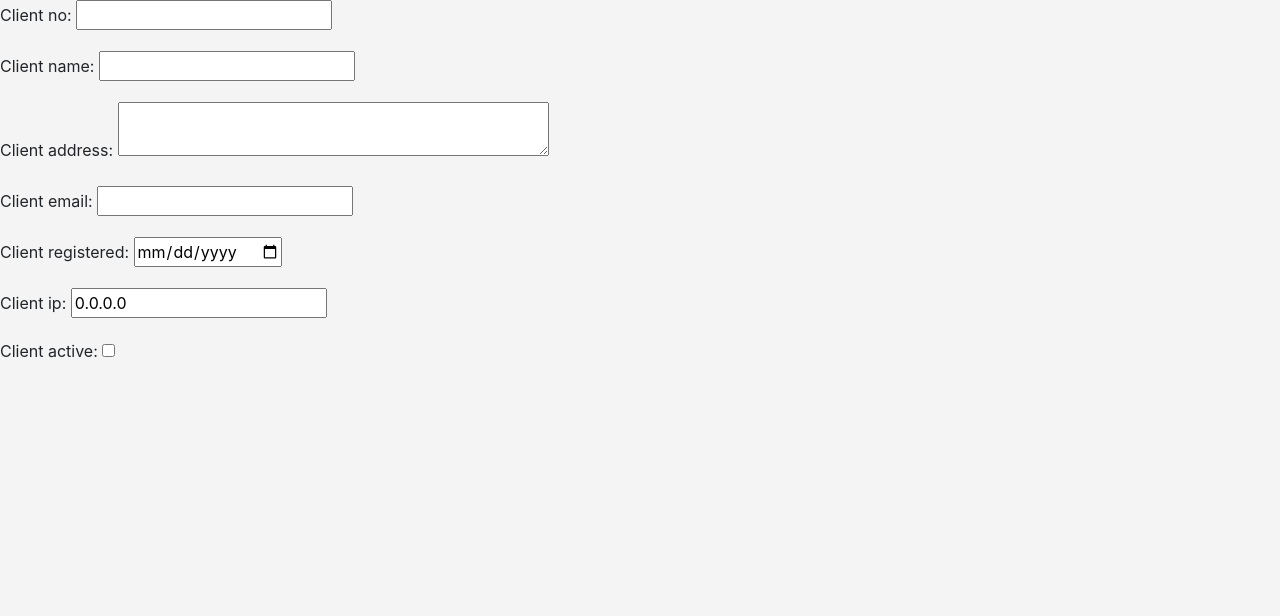
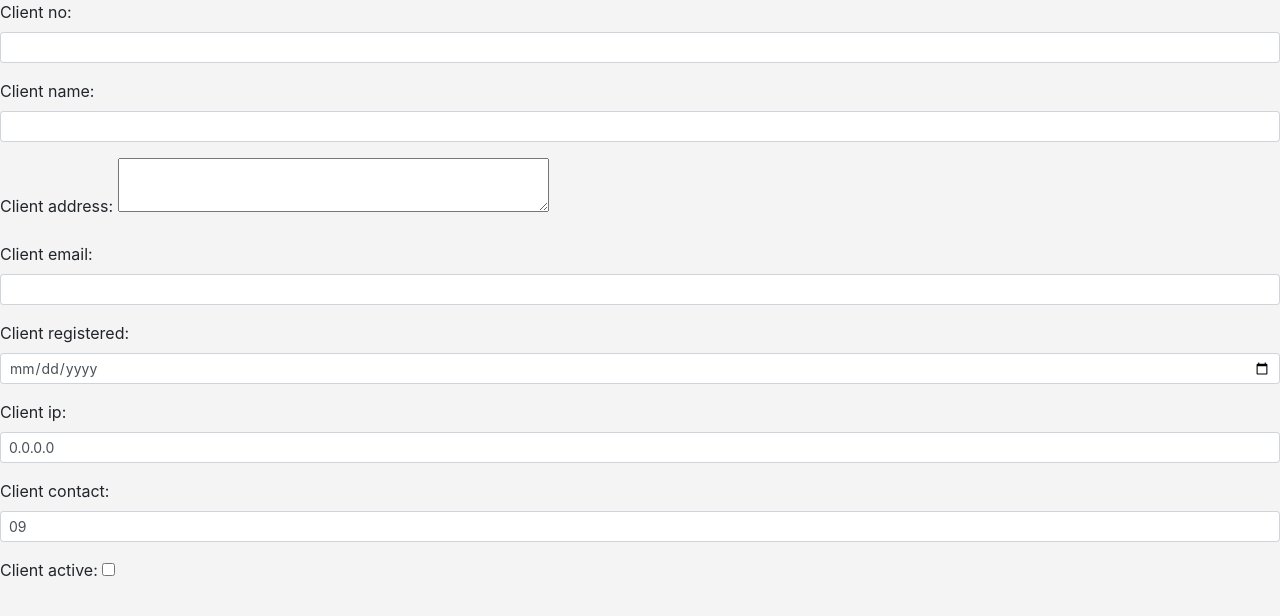
Before and after one commit to techrepublik/mon, a Django app: template templates/clients/update.html in a window 1280 px wide. Shown: the top 616 px of the page. Run offline with Django 3.2, Linux system fonts and the light colour scheme; the template is opened without the code that fills it: values that come from a table or form of the project are taken from there, others are empty; some libraries are stand-ins or nearby versions.

Commit message:
to-heroku-07

```diff
--- a/client/forms.py
+++ b/client/forms.py
@@ -6,9 +6,14 @@ from .models import Client, Status
 class ClientForm(forms.ModelForm):
     class Meta:
         model       = Client
-        fields      = ['client_no', 'client_name', 'client_address', 'client_email', 'client_registered', 'client_ip', 'client_active']
+        fields      = ['client_no', 'client_name', 'client_address', 'client_email', 'client_registered', 'client_ip', 'client_contact', 'client_active']
         widgets = {
-            'client_registered' : DateInput(),
+            'client_no': forms.TextInput(attrs={'class':'form-control form-control-sm'}),
+            'client_name': forms.TextInput(attrs={'class': 'form-control form-control-sm'}),
+            'client_email': forms.TextInput(attrs={'class': 'form-control form-control-sm'}),
+            'client_registered' : DateInput(attrs={'class': 'form-control form-control-sm'}),
+            'client_ip': forms.TextInput(attrs={'class': 'form-control form-control-sm'}),
+            'client_contact': forms.TextInput(attrs={'class':'form-control form-control-sm'}),
             'client_address': forms.Textarea(attrs={'rows':2})
         }
 
--- a/client/models.py
+++ b/client/models.py
@@ -10,6 +10,7 @@ class Client(models.Model):
     client_registered = models.DateField(auto_now_add=False)
     client_active   = models.BooleanField(default=False)
     client_ip       = models.CharField(default="0.0.0.0", max_length=20)
+    client_contact  = models.CharField(default="09", max_length=50)
 
     def __str__(self):
         return  self.client_name
--- a/templates/includes/partial_client_create.html
+++ b/templates/includes/partial_client_create.html
@@ -38,6 +38,11 @@
               </div>
             </div>
             <div class="form-row">
+              <div class="col-md-12 mb-0">
+                {{form.client_contact | as_crispy_field}}
+              </div>
+            </div>
+            <div class="form-row">
               <div class="col-md-6 mb-0">
                 {{form.client_active | as_crispy_field}}
               </div>
--- a/templates/includes/partial_client_update.html
+++ b/templates/includes/partial_client_update.html
@@ -38,6 +38,11 @@
               </div>
             </div>
             <div class="form-row">
+              <div class="col-md-12 mb-0">
+                {{form.client_contact | as_crispy_field}}
+              </div>
+            </div>
+            <div class="form-row">
               <div class="col-md-6 mb-0">
                 {{form.client_active | as_crispy_field}}
               </div>
```
Also changed, not shown: templates/monitors/monitors.html (+1 -6 lines), client/migrations/0006_client_client_contact.py (added), db.sqlite3.
